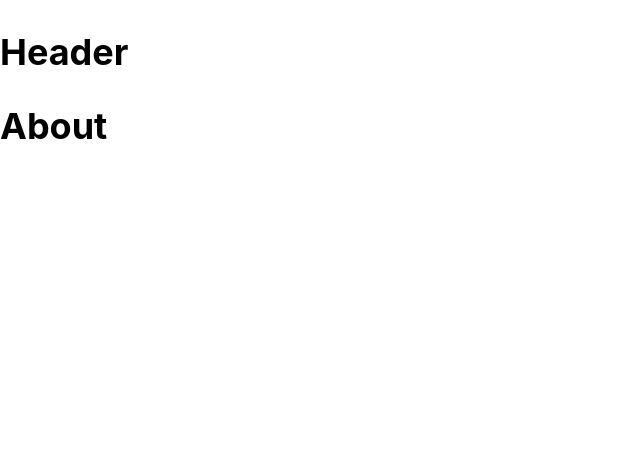
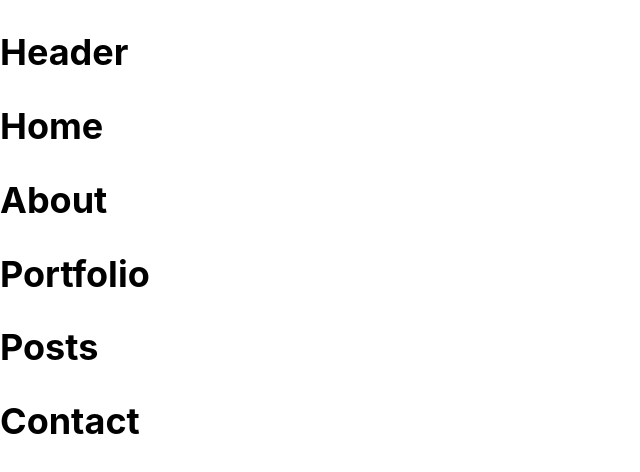
Before and after one commit to dasixtytwo/node-admin-resume, a React (Create React App) app in the folder client/: page / in a window 1280 px wide. Shown: the top 472 px of the page, without its empty margins (0-640 px from the left). Built offline with nearby package versions, Linux system fonts and the light colour scheme.

Commit message:
Add new page on Client

```diff
--- a/client/src/layouts/HomeLayout/HomeLayout.js
+++ b/client/src/layouts/HomeLayout/HomeLayout.js
@@ -7,20 +7,41 @@ import {
 	scroller
 } from "react-scroll";
 // Import View Sections
-import HomeHeader from "views/Home/header";
+import Header from "views/Home/header";
+import HomePage from "views/Home/homePage";
 import HomeAbout from "views/Home/about";
+import HomePortfolio from "views/Home/portfolio";
+import HomePost from "views/Home/posts";
+import HomeContact from "views/Home/contact";
 
 function HomeLayout() {
 	return (
 		<Fragment>
-			{/* -- MAIN HEADER -- */}
-			<Element name="home" className="element">
-				<HomeHeader />
-			</Element>
-			{/* -- ABOUT ME -- */}
-			<Element name="about" className="element">
-				<HomeAbout />
-			</Element>
+			<div id="header" className="">
+				<Header />
+			</div>
+			<div id="content" className="">
+				{/* -- Section - Home -- */}
+				<Element name="home" className="element">
+					<HomePage />
+				</Element>
+				{/* -- Section - Resume -- */}
+				<Element name="resume" className="element">
+					<HomeAbout />
+				</Element>
+				{/* -- Section - Portfolio -- */}
+				<Element name="portfolio" className="element">
+					<HomePortfolio />
+				</Element>
+				{/* -- Section - Blog -- */}
+				<Element name="posts" className="element">
+					<HomePost />
+				</Element>
+				{/* -- Section - Contact -- */}
+				<Element name="contact" className="element">
+					<HomeContact />
+				</Element>
+			</div>
 		</Fragment>
 	);
 }
--- /dev/null
+++ b/client/src/views/Home/contact.js
@@ -0,0 +1,9 @@
+import React from "react";
+
+export default function HomeContact() {
+	return (
+		<div>
+			<h2>Contact</h2>
+		</div>
+	);
+}
--- /dev/null
+++ b/client/src/views/Home/homePage.js
@@ -0,0 +1,9 @@
+import React from "react";
+
+export default function HomePage() {
+	return (
+		<div>
+			<h2>Home</h2>
+		</div>
+	);
+}
--- /dev/null
+++ b/client/src/views/Home/portfolio.js
@@ -0,0 +1,9 @@
+import React from "react";
+
+export default function HomePortfolio() {
+	return (
+		<div>
+			<h2>Portfolio</h2>
+		</div>
+	);
+}
--- /dev/null
+++ b/client/src/views/Home/posts.js
@@ -0,0 +1,9 @@
+import React from "react";
+
+export default function HomePost() {
+	return (
+		<div>
+			<h2>Posts</h2>
+		</div>
+	);
+}
```
